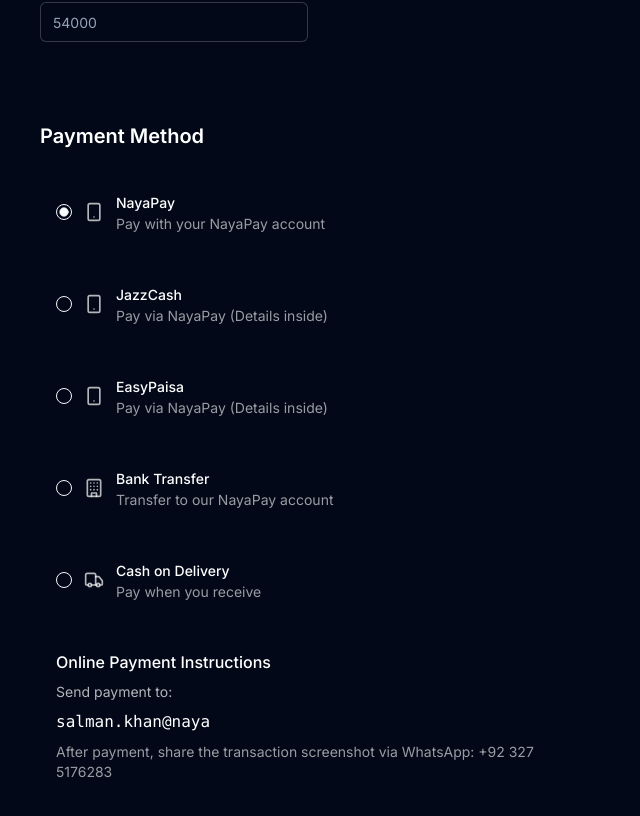
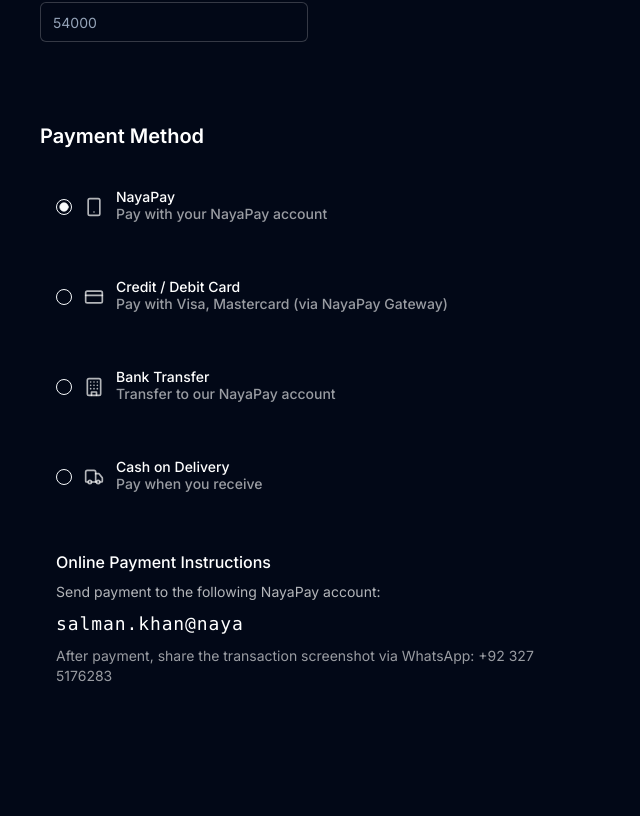
Before and after one commit to DARK772246/glamour-pakistan-shop, a Next.js app: page /checkout in a window 1280 px wide. Shown: the part 550-1366 px from the top of the page, without its empty margins (0-640 px from the left). Built offline with nearby package versions, Linux system fonts and the light colour scheme.

Commit message:
Update page.tsx

```diff
--- a/app/checkout/page.tsx
+++ b/app/checkout/page.tsx
@@ -2,7 +2,7 @@
 
 import { useState } from "react"
 import { motion } from "framer-motion"
-import { Smartphone, Building, Truck, Lock } from "lucide-react"
+import { Smartphone, Building, Truck, Lock, CreditCard, User, Calendar } from "lucide-react"
 import { Button } from "@/components/ui/button"
 import { Input } from "@/components/ui/input"
 import { Label } from "@/components/ui/label"
@@ -12,6 +12,7 @@ import { useAuth } from "@/contexts/AuthContext"
 import Header from "@/components/Header"
 import { useToast } from "@/hooks/use-toast"
 import { useRouter } from "next/navigation"
+import { Card, CardContent, CardHeader, CardTitle } from "@/components/ui/card"
 
 const paymentMethods = [
   {
@@ -21,16 +22,10 @@ const paymentMethods = [
     description: "Pay with your NayaPay account",
   },
   {
-    id: "jazzcash",
-    name: "JazzCash",
-    icon: Smartphone,
-    description: "Pay via NayaPay (Details inside)",
-  },
-  {
-    id: "easypaisa",
-    name: "EasyPaisa",
-    icon: Smartphone,
-    description: "Pay via NayaPay (Details inside)",
+    id: "card",
+    name: "Credit / Debit Card",
+    icon: CreditCard,
+    description: "Pay with Visa, Mastercard (via NayaPay Gateway)",
   },
   {
     id: "bank",
@@ -61,6 +56,12 @@ export default function CheckoutPage() {
     city: "",
     postalCode: "",
   })
+  const [cardInfo, setCardInfo] = useState({
+    number: "",
+    name: "",
+    expiry: "",
+    cvv: "",
+  })
 
   const shippingCost = total > 5000 ? 0 : 200
   const finalTotal = total + shippingCost
@@ -69,14 +70,29 @@ export default function CheckoutPage() {
     setShippingInfo((prev) => ({ ...prev, [field]: value }))
   }
 
+  const handleCardInputChange = (field: string, value: string) => {
+    setCardInfo((prev) => ({ ...prev, [field]: value }))
+  }
+
   const handlePlaceOrder = async () => {
     if (!shippingInfo.fullName || !shippingInfo.phone || !shippingInfo.address) {
       toast({
         title: "Missing Information",
-        description: "Please fill in all required fields.",
+        description: "Please fill in all required shipping fields.",
         variant: "destructive",
       })
       return
+    }
+
+    if (selectedPayment === "card") {
+      if (!cardInfo.number || !cardInfo.name || !cardInfo.expiry || !cardInfo.cvv) {
+        toast({
+          title: "Missing Card Information",
+          description: "Please fill in all credit card details.",
+          variant: "destructive",
+        })
+        return;
+      }
     }
 
     // Create order
@@ -120,89 +136,30 @@ export default function CheckoutPage() {
                 className="glass rounded-xl p-6"
               >
                 <h2 className="text-white font-semibold text-xl mb-6">Shipping Information</h2>
-
                 <div className="grid grid-cols-1 md:grid-cols-2 gap-4">
                   <div>
-                    <Label htmlFor="fullName" className="text-white/80">
-                      Full Name *
-                    </Label>
-                    <Input
-                      id="fullName"
-                      value={shippingInfo.fullName}
-                      onChange={(e) => handleInputChange("fullName", e.target.value)}
-                      className="glass text-white border-white/20 mt-1"
-                      placeholder="Enter your full name"
-                      required
-                    />
+                    <Label htmlFor="fullName" className="text-white/80">Full Name *</Label>
+                    <Input id="fullName" value={shippingInfo.fullName} onChange={(e) => handleInputChange("fullName", e.target.value)} className="glass text-white border-white/20 mt-1" placeholder="Enter your full name" required />
                   </div>
-
                   <div>
-                    <Label htmlFor="email" className="text-white/80">
-                      Email
-                    </Label>
-                    <Input
-                      id="email"
-                      type="email"
-                      value={shippingInfo.email}
-                      onChange={(e) => handleInputChange("email", e.target.value)}
-                      className="glass text-white border-white/20 mt-1"
-                      placeholder="Enter your email"
-                    />
+                    <Label htmlFor="email" className="text-white/80">Email</Label>
+                    <Input id="email" type="email" value={shippingInfo.email} onChange={(e) => handleInputChange("email", e.target.value)} className="glass text-white border-white/20 mt-1" placeholder="Enter your email" />
                   </div>
-
                   <div>
-                    <Label htmlFor="phone" className="text-white/80">
-                      Phone Number *
-                    </Label>
-                    <Input
-                      id="phone"
-                      value={shippingInfo.phone}
-                      onChange={(e) => handleInputChange("phone", e.target.value)}
-                      className="glass text-white border-white/20 mt-1"
-                      placeholder="+92 300 1234567"
-                      required
-                    />
+                    <Label htmlFor="phone" className="text-white/80">Phone Number *</Label>
+                    <Input id="phone" value={shippingInfo.phone} onChange={(e) => handleInputChange("phone", e.target.value)} className="glass text-white border-white/20 mt-1" placeholder="+92 300 1234567" required />
                   </div>
-
                   <div>
-                    <Label htmlFor="city" className="text-white/80">
-                      City *
-                    </Label>
-                    <Input
-                      id="city"
-                      value={shippingInfo.city}
-                      onChange={(e) => handleInputChange("city", e.target.value)}
-                      className="glass text-white border-white/20 mt-1"
-                      placeholder="Enter your city"
-                      required
-                    />
+                    <Label htmlFor="city" className="text-white/80">City *</Label>
+                    <Input id="city" value={shippingInfo.city} onChange={(e) => handleInputChange("city", e.target.value)} className="glass text-white border-white/20 mt-1" placeholder="Enter your city" required />
                   </div>
-
                   <div className="md:col-span-2">
-                    <Label htmlFor="address" className="text-white/80">
-                      Complete Address *
-                    </Label>
-                    <Input
-                      id="address"
-                      value={shippingInfo.address}
-                      onChange={(e) => handleInputChange("address", e.target.value)}
-                      className="glass text-white border-white/20 mt-1"
-                      placeholder="House #, Street, Area"
-                      required
-                    />
+                    <Label htmlFor="address" className="text-white/80">Complete Address *</Label>
+                    <Input id="address" value={shippingInfo.address} onChange={(e) => handleInputChange("address", e.target.value)} className="glass text-white border-white/20 mt-1" placeholder="House #, Street, Area" required />
                   </div>
-
                   <div>
-                    <Label htmlFor="postalCode" className="text-white/80">
-                      Postal Code
-                    </Label>
-                    <Input
-                      id="postalCode"
-                      value={shippingInfo.postalCode}
-                      onChange={(e) => handleInputChange("postalCode", e.target.value)}
-                      className="glass text-white border-white/20 mt-1"
-                      placeholder="54000"
-                    />
+                    <Label htmlFor="postalCode" className="text-white/80">Postal Code</Label>
+                    <Input id="postalCode" value={shippingInfo.postalCode} onChange={(e) => handleInputChange("postalCode", e.target.value)} className="glass text-white border-white/20 mt-1" placeholder="54000" />
                   </div>
                 </div>
               </motion.div>
@@ -215,44 +172,88 @@ export default function CheckoutPage() {
                 className="glass rounded-xl p-6"
               >
                 <h2 className="text-white font-semibold text-xl mb-6">Payment Method</h2>
-
-                <RadioGroup value={selectedPayment} onValueChange={setSelectedPayment}>
-                  <div className="space-y-4">
+                <RadioGroup value={selectedPayment} onValueChange={setSelectedPayment} className="space-y-4">
                   {paymentMethods.map((method) => (
-                      <div
+                    <Label
                       key={method.id}
-                        className="flex items-center space-x-3 p-4 glass rounded-lg hover:bg-white/5 transition-colors"
+                      htmlFor={method.id}
+                      className="flex items-center space-x-3 p-4 glass rounded-lg hover:bg-white/5 transition-colors cursor-pointer"
                     >
                       <RadioGroupItem value={method.id} id={method.id} />
                       <method.icon className="text-white/70" size={20} />
                       <div className="flex-1">
-                          <Label htmlFor={method.id} className="text-white font-medium cursor-pointer">
-                            {method.name}
-                          </Label>
+                        <span className="text-white font-medium">{method.name}</span>
                         <p className="text-white/60 text-sm">{method.description}</p>
                       </div>
-                      </div>
+                    </Label>
                   ))}
-                  </div>
                 </RadioGroup>
 
-                {/* Payment Details */}
-                {(selectedPayment === "nayapay" ||
-                  selectedPayment === "jazzcash" ||
-                  selectedPayment === "easypaisa" ||
-                  selectedPayment === "bank") && (
+                {/* NayaPay / Bank Transfer Details */}
+                {(selectedPayment === "nayapay" || selectedPayment === "bank") && (
                   <motion.div
                     initial={{ opacity: 0, height: 0 }}
                     animate={{ opacity: 1, height: "auto" }}
                     transition={{ duration: 0.3 }}
-                    className="mt-4 p-4 glass rounded-lg"
+                    className="mt-6 p-4 glass-dark rounded-lg"
                   >
                     <h3 className="text-white font-medium mb-2">Online Payment Instructions</h3>
-                    <p className="text-white/70 text-sm mb-2">Send payment to:</p>
-                    <p className="text-white font-mono">salman.khan@naya</p>
+                    <p className="text-white/70 text-sm mb-2">Send payment to the following NayaPay account:</p>
+                    <p className="text-white font-mono text-lg tracking-wider">salman.khan@naya</p>
                     <p className="text-white/60 text-sm mt-2">
                       After payment, share the transaction screenshot via WhatsApp: +92 327 5176283
                     </p>
+                  </motion.div>
+                )}
+
+                {/* Credit Card Form */}
+                {selectedPayment === "card" && (
+                   <motion.div
+                   initial={{ opacity: 0, height: 0 }}
+                   animate={{ opacity: 1, height: "auto" }}
+                   transition={{ duration: 0.3 }}
+                   className="mt-6"
+                 >
+                   <Card className="glass-dark border-white/10">
+                     <CardHeader>
+                       <CardTitle className="text-white flex items-center gap-2">
+                         <CreditCard size={20} />
+                         Enter Card Details
+                       </CardTitle>
+                     </CardHeader>
+                     <CardContent className="space-y-4">
+                       <div className="space-y-2">
+                         <Label className="text-white/80" htmlFor="cardNumber">Card Number</Label>
+                         <div className="relative">
+                            <Input id="cardNumber" value={cardInfo.number} onChange={(e) => handleCardInputChange("number", e.target.value)} placeholder="•••• •••• •••• ••••" className="glass pl-10" />
+                            <CreditCard className="absolute left-3 top-1/2 h-4 w-4 -translate-y-1/2 text-white/60" />
+                         </div>
+                       </div>
+                       <div className="space-y-2">
+                         <Label className="text-white/80" htmlFor="cardName">Cardholder Name</Label>
+                         <div className="relative">
+                            <Input id="cardName" value={cardInfo.name} onChange={(e) => handleCardInputChange("name", e.target.value)} placeholder="e.g. Salman Khan" className="glass pl-10" />
+                            <User className="absolute left-3 top-1/2 h-4 w-4 -translate-y-1/2 text-white/60" />
+                        </div>
+                       </div>
+                       <div className="grid grid-cols-2 gap-4">
+                         <div className="space-y-2">
+                           <Label className="text-white/80" htmlFor="cardExpiry">Expiry Date</Label>
+                           <div className="relative">
+                           <Input id="cardExpiry" value={cardInfo.expiry} onChange={(e) => handleCardInputChange("expiry", e.target.value)} placeholder="MM/YY" className="glass pl-10" />
+                           <Calendar className="absolute left-3 top-1/2 h-4 w-4 -translate-y-1/2 text-white/60" />
+                           </div>
+                         </div>
+                         <div className="space-y-2">
+                           <Label className="text-white/80" htmlFor="cardCvv">CVV</Label>
+                           <div className="relative">
+                           <Input id="cardCvv" value={cardInfo.cvv} onChange={(e) => handleCardInputChange("cvv", e.target.value)} placeholder="•••" className="glass pl-10" />
+                           <Lock className="absolute left-3 top-1/2 h-4 w-4 -translate-y-1/2 text-white/60" />
+                           </div>
+                         </div>
+                       </div>
+                     </CardContent>
+                   </Card>
                  </motion.div>
                 )}
               </motion.div>
@@ -267,8 +268,6 @@ export default function CheckoutPage() {
                 className="glass rounded-xl p-6 sticky top-24"
               >
                 <h2 className="text-white font-semibold text-xl mb-6">Order Summary</h2>
-
-                {/* Order Items */}
                 <div className="space-y-4 mb-6">
                   {state.items.map((item) => (
                     <div key={item.id} className="flex items-center space-x-4">
@@ -285,30 +284,24 @@ export default function CheckoutPage() {
                     </div>
                   ))}
                 </div>
-
-                {/* Pricing Breakdown */}
                 <div className="space-y-3 mb-6 border-t border-white/20 pt-4">
                   <div className="flex justify-between text-white/70">
                     <span>Subtotal</span>
                     <span>Rs. {total.toLocaleString()}</span>
                   </div>
-
                   <div className="flex justify-between text-white/70">
                     <span>Shipping</span>
                     <span>{shippingCost === 0 ? "Free" : `Rs. ${shippingCost}`}</span>
                   </div>
-
                   <div className="flex justify-between text-white font-bold text-lg border-t border-white/20 pt-3">
                     <span>Total</span>
                     <span>Rs. {finalTotal.toLocaleString()}</span>
                   </div>
                 </div>
-
                 <Button onClick={handlePlaceOrder} className="w-full primary-button mb-4">
                   <Lock size={16} className="mr-2" />
                   Place Order - Rs. {finalTotal.toLocaleString()}
                 </Button>
-
                 <p className="text-white/60 text-sm text-center">🔒 Your payment information is secure</p>
               </motion.div>
             </div>
```
Lines whose indentation alone changed are shown as unchanged.
